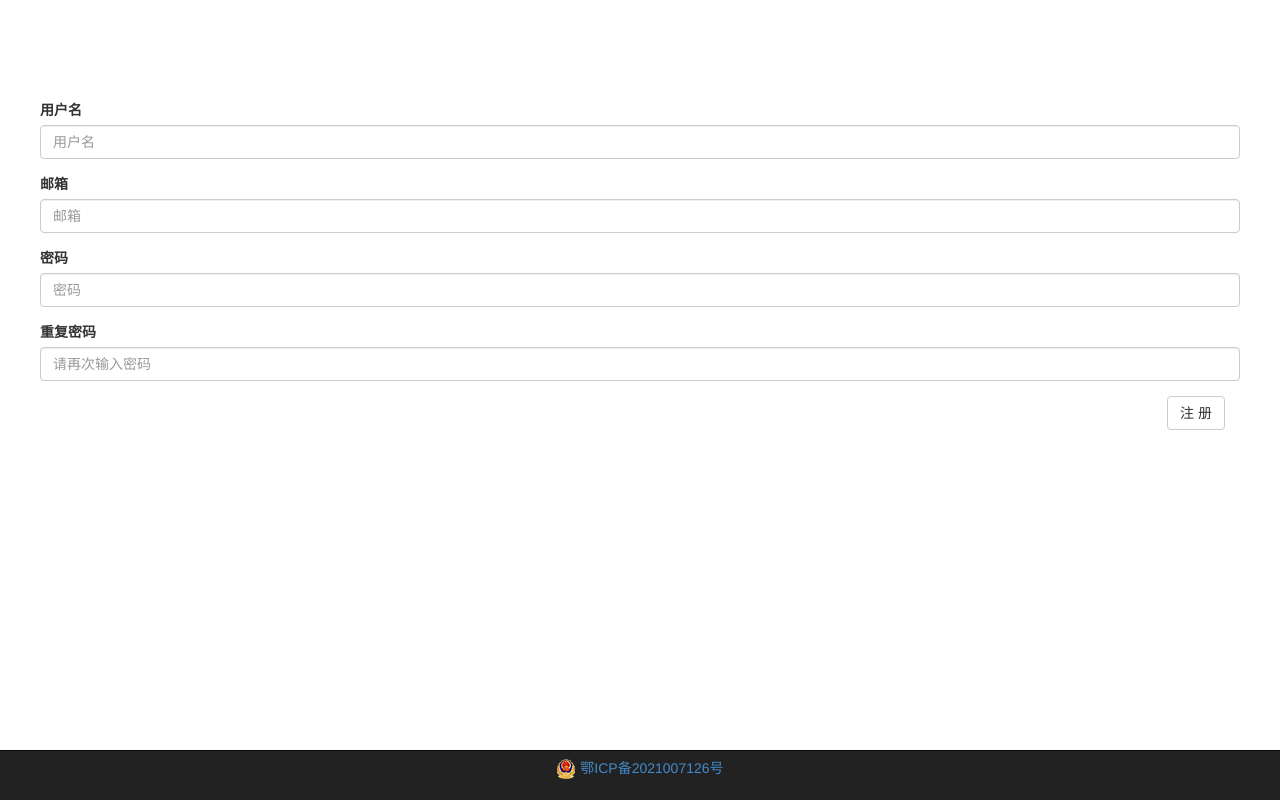
After one commit to Bean-jun/PersonBlogSystemFlask, a Flask app: page /register/ in a window 1280 px wide. The commit adds this page. Run offline with Flask 2, Linux system fonts and the light colour scheme; parts of the project's set-up code (start-up, migrations or seed data) failed here and were passed over; some libraries are stand-ins or nearby versions.

Commit message:
账号注册及登录

```diff
--- a/apps/blog/__init__.py
+++ b/apps/blog/__init__.py
@@ -4,8 +4,10 @@ from flask import Blueprint
 home_blueprint = Blueprint('blog', __name__)
 
 # 导入视图函数
-from . import home, template
+from . import home, template, account
 
 # 首页视图
 home_blueprint.add_url_rule('/', view_func=home.IndexView.as_view(name='index'))
 home_blueprint.add_url_rule('/detail/<int:id>/', view_func=home.DetailView.as_view(name='detail'))
+home_blueprint.add_url_rule('/login/', view_func=account.LoginView.as_view(name='login'))
+home_blueprint.add_url_rule('/register/', view_func=account.RegisterView.as_view(name='register'))
--- /dev/null
+++ b/apps/blog/account.py
@@ -0,0 +1,73 @@
+from flask import request, redirect, url_for, session, flash
+from flask import render_template
+from flask.views import MethodView
+from apps.models import UserInfo
+from flask import current_app
+from apps import db
+
+
+class LoginView(MethodView):
+    def get(self):
+        return render_template("login.html")
+
+    def post(self):
+        _ = request.form
+        email = _.get('email')
+        pwd = _.get('pwd')
+
+        if not all([email, pwd]):
+            flash("请输入完整的账号及密码")
+            return redirect(url_for("blog.login"))
+
+        user = UserInfo.query.filter_by(email=email).first()
+        if not user:
+            flash("用户不存在")
+            return redirect(url_for("blog.login"))
+
+        flag = user.check_password(pwd)
+        if not flag:
+            flash("账号密码无效")
+            return redirect(url_for("blog.login"))
+
+        session['id'] = user.id
+        return redirect(url_for("blog.index"))
+
+
+class RegisterView(MethodView):
+    def get(self):
+        return render_template("register.html")
+
+    def post(self):
+        _ = request.form
+        username = _.get('username')
+        email = _.get('email')
+        pwd = _.get('pwd')
+        confirm_pwd = _.get('confirm_pwd')
+
+        if not all([username, email, pwd, confirm_pwd]):
+            flash("请输入完整的账号及密码")
+            return redirect(url_for("blog.register"))
+
+        if pwd != confirm_pwd:
+            flash("请确保密码一致")
+            return redirect(url_for("blog.register"))
+
+        user = UserInfo.query.filter_by(email=email).first()
+        if user:
+            flash("此账号已经注册")
+            return redirect(url_for("blog.register"))
+
+        user = UserInfo(username=username,
+                        email=email)
+
+        if email in  current_app.config['SUPER_USER']:
+            user.is_super = True
+        else:
+            user.is_super = False
+
+        user.password = pwd
+        db.session.add(user)
+        db.session.commit()
+
+        session['id'] = user.id
+        return redirect(url_for("blog.index"))
--- a/apps/blog/templates/base.html
+++ b/apps/blog/templates/base.html
@@ -51,29 +51,29 @@
 
             <ul class="nav navbar-nav navbar-right">
                 <li class="dropdown">
-                    <a href="#" class="dropdown-toggle" data-toggle="dropdown" role="button"
-                       aria-haspopup="true" aria-expanded="false"></a>
-                    <ul class="dropdown-menu">
-                        <li><a href="#">添加文章</a></li>
-                        <li role="separator" class="divider"></li>
-                        <li><a href="#">个人中心</a></li>
-                        <li role="separator" class="divider"></li>
-                        <li><a href="#">退出</a></li>
-                    </ul>
-                </li>
+<!--                    <a href="#" class="dropdown-toggle" data-toggle="dropdown" role="button"-->
+<!--                       aria-haspopup="true" aria-expanded="false"></a>-->
+<!--                    <ul class="dropdown-menu">-->
+<!--                        <li><a href="#">添加文章</a></li>-->
+<!--                        <li role="separator" class="divider"></li>-->
+<!--                        <li><a href="#">个人中心</a></li>-->
+<!--                        <li role="separator" class="divider"></li>-->
+<!--                        <li><a href="#">退出</a></li>-->
+<!--                    </ul>-->
+<!--                </li>-->
 
-                <li class="dropdown">
-                    <a href="#" class="dropdown-toggle" data-toggle="dropdown" role="button"
-                       aria-haspopup="true" aria-expanded="false"></a>
-                    <ul class="dropdown-menu">
-                        <li><a href="#">个人中心</a></li>
-                        <li role="separator" class="divider"></li>
-                        <li><a href="#">退出</a></li>
-                    </ul>
-                </li>
+<!--                <li class="dropdown">-->
+<!--                    <a href="#" class="dropdown-toggle" data-toggle="dropdown" role="button"-->
+<!--                       aria-haspopup="true" aria-expanded="false"></a>-->
+<!--                    <ul class="dropdown-menu">-->
+<!--                        <li><a href="#">个人中心</a></li>-->
+<!--                        <li role="separator" class="divider"></li>-->
+<!--                        <li><a href="#">退出</a></li>-->
+<!--                    </ul>-->
+<!--                </li>-->
 
-                <li><a href="#">登录</a></li>
-                <li><a href="#">注册</a></li>
+                <li><a href="{{ url_for('blog.login') }}">登录</a></li>
+                <li><a href="{{ url_for('blog.register') }}">注册</a></li>
 
             </ul>
 
--- /dev/null
+++ b/apps/blog/templates/register.html
@@ -0,0 +1,39 @@
+{% extends "base.html" %}
+
+{% block head %}
+
+{% endblock %}
+
+{% block content %}
+<div class="container">
+
+    <div class="row" style="margin-bottom: 100px">
+        <form class="form-horizontal" method="post" novalidate style="margin-top: 100px">
+            <div class="form-group">
+                <label for="user">用户名</label>
+                <input type="text" class="form-control" id="user" placeholder="用户名" name="username">
+            </div>
+            <div class="form-group">
+                <label for="user-email">邮箱</label>
+                <input type="email" class="form-control" id="user-email" placeholder="邮箱" name="email">
+            </div>
+            <div class="form-group">
+                <label for="exampleInputPassword1">密码</label>
+                <input type="password" class="form-control" id="exampleInputPassword1" placeholder="密码" name="pwd">
+            </div>
+            <div class="form-group">
+                <label for="exampleInputPassword2">重复密码</label>
+                <input type="password" class="form-control" id="exampleInputPassword2" placeholder="请再次输入密码"
+                       name="confirm_pwd">
+            </div>
+            <p style="float: left;color: red">
+                {% if get_flashed_messages() %}
+                {{ get_flashed_messages()[0] }}
+                {% endif %}
+            </p>
+
+            <button type="submit" class="btn btn-default" style="float: right">注 册</button>
+        </form>
+    </div>
+</div>
+{% endblock %}
```
Also changed, not shown: apps/blog/templates/login.html (added, +31 -0 lines), conf/settings.py (+7 -0 lines).
